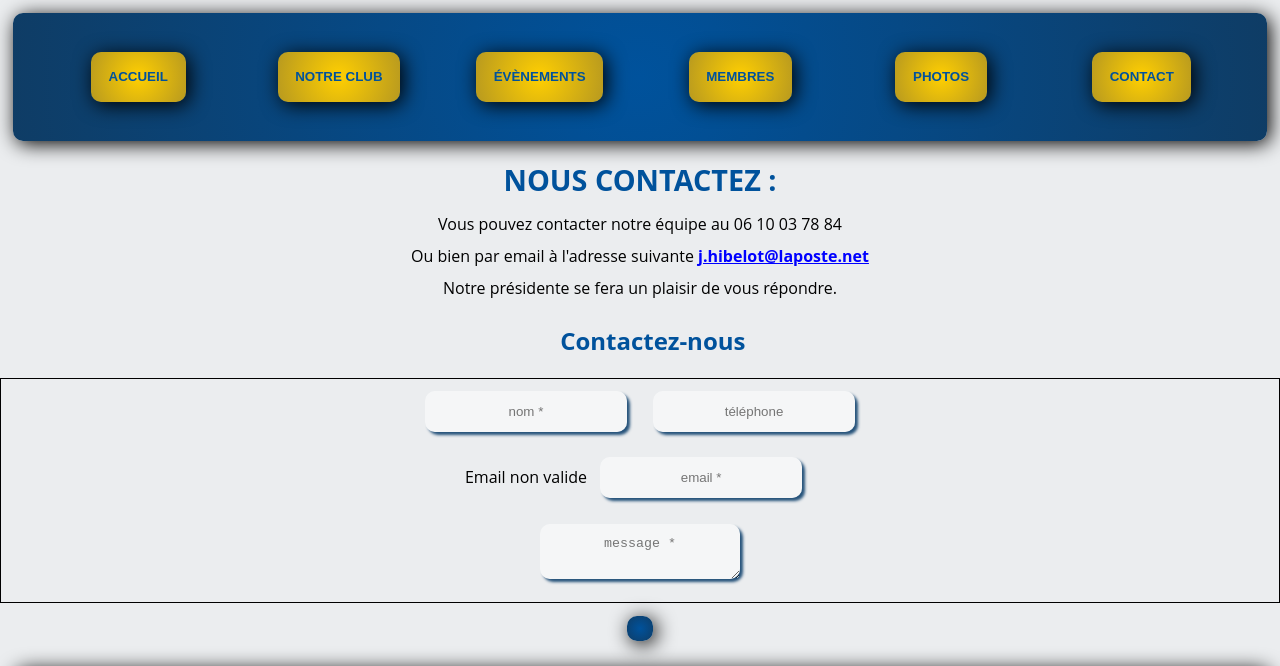
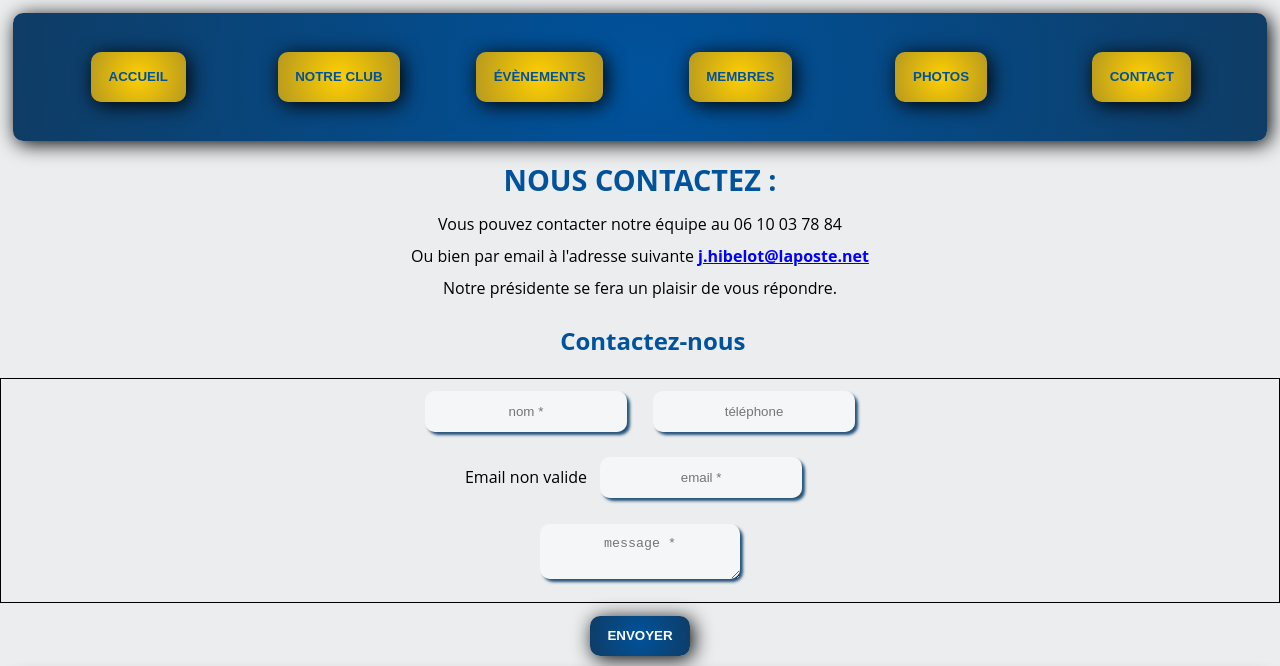
Before and after one commit to philippine-baudrand/Lions-Club-Alpilles, a React app: page /contact in a window 1280 px wide. Shown: the top 666 px of the page. Built offline with nearby package versions, Linux system fonts and the light colour scheme.

Commit message:
button in contact page

```diff
--- a/src/components/Contact/contact.js
+++ b/src/components/Contact/contact.js
@@ -92,8 +92,8 @@ const Contact = () => {
       </div>
       <div className="form-message"></div>
     </form>
-      <button
-        className="go-back"
+      <input
+        className="send"
         type="button"
         value="Envoyer"
         onClick={handleSubmit}
--- a/src/components/Contact/contact.scss
+++ b/src/components/Contact/contact.scss
@@ -55,6 +55,22 @@ input, textarea {
     margin:1%;
 }
 
-button {
+.send {
+    width: 100px;
+    height: 40px;
+    margin:1%;
+    padding:1%;
+    background: radial-gradient(circle, rgba(0,82,156,1) 0%, rgba(19,54,85,1) 130%);
+    color:white;
+    text-transform: uppercase;
+    border-radius: 10px;
+    border:none;
+    font-weight: bold;
+    box-shadow:  3px 3px 20px black;
+}
 
-}
+.send:hover {
+    background: radial-gradient(circle, rgba(255,207,1,1) 0%, rgba(147,126,47,1) 150%);
+    color:#00529C;
+
+  }
--- a/src/components/Evt/evtPage/evt.scss
+++ b/src/components/Evt/evtPage/evt.scss
@@ -8,8 +8,6 @@
     border:none;
     font-weight: bold;
     box-shadow:  3px 3px 20px black;
-
-
 }
 
 .go-back:hover {
```
